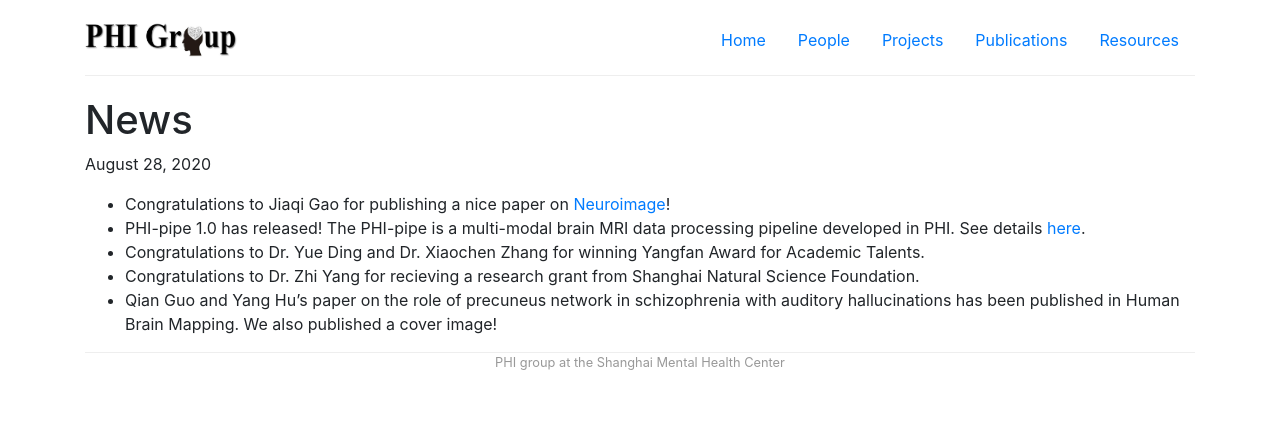
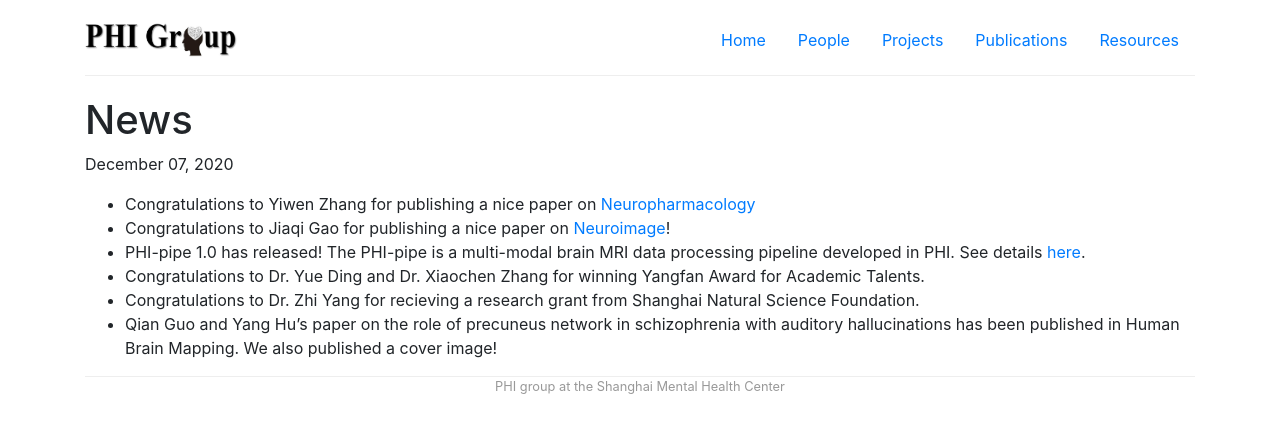
Before and after one commit to PHI-group/phi-group.github.io, a Jekyll site: the page built from _posts/2020-12-07-news.md, in a window 1280 px wide. Shown: the top 433 px of the page. Built offline with Jekyll 4.4.1, drawn with Linux system fonts in a browser that asks for light colours.

Commit message:
updated news

```diff
--- a/_posts/2020-08-28-news.md
+++ b/_posts/2020-12-07-news.md
@@ -3,6 +3,7 @@ layout: post
 shortnews: true
 icon: newspaper-o
 ---
+- Congratulations to Yiwen Zhang for publishing a nice paper on [Neuropharmacology](https://www.sciencedirect.com/science/article/abs/pii/S0028390820303695)
 - Congratulations to Jiaqi Gao for publishing a nice paper on [Neuroimage](https://www.sciencedirect.com/science/article/pii/S1053811920307631#!)!
 - PHI-pipe 1.0 has released! The PHI-pipe is a multi-modal brain MRI data processing pipeline developed in PHI. See details [here](/resources.html).
 - Congratulations to Dr. Yue Ding and Dr. Xiaochen Zhang for winning Yangfan Award for Academic Talents.
```
